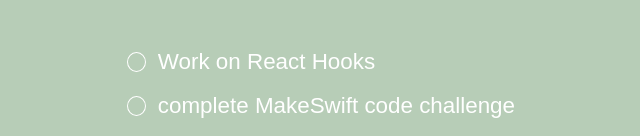
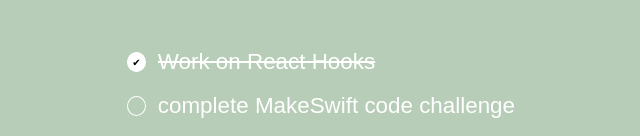
Before and after one commit to atculpepper/react-todo-hooks, a React (Create React App) app: page / in a window 1280 px wide. Both pictures are taken after a click on the element 399 px from the left and 366 px from the top of the page. Shown: the part 304-440 px from the top of the page, without its empty margins (263-903 px from the left). Built offline with nearby package versions, Linux system fonts and the light colour scheme.

Commit message:
added an onClick event to the input form to toggleToDoCompleteAtIndex

```diff
--- a/src/App.js
+++ b/src/App.js
@@ -23,6 +23,20 @@
     if (e.key === "Enter") {
       createToDoAtIndex(e, i);
     }
+    if (e.key === "Backspace" && toDos[i].content === "") {
+      e.preventDefault();
+      return removeTodoAtIndex(i);
+    }
+  }
+
+  function removeTodoAtIndex(i) {
+    if (i === 0 && toDos.length === 1) return;
+    updateToDos((toDos) =>
+      toDos.slice(0, i).concat(toDos.slice(i + 1, toDos.length))
+    );
+    setTimeout(() => {
+      document.forms[0].elements[i - 1].focus();
+    }, 0);
   }
 
   function createToDoAtIndex(e, i) {
@@ -36,6 +50,19 @@
       document.forms[0].elements[i + 1].focus();
     }, 0);
   }
+
+  function updateToDoAtIndex(e, i) {
+    const newToDos = [...toDos];
+    newToDos[i].content = e.target.value;
+    updateToDos(newToDos);
+  }
+
+  function toggleTodoCompleteAtIndex(index) {
+    const temporaryTodos = [...toDos];
+    temporaryTodos[index].isCompleted = !temporaryTodos[index].isCompleted;
+    updateToDos(temporaryTodos);
+  }
+
   return (
     <div className="app">
       <div className="header">
@@ -44,12 +71,20 @@
       <form className="toDo-list">
         <ul>
           {toDos.map((toDos, i) => (
-            <div className="todo">
-              <div className="checkbox" />
+            <div className={`todo ${toDos.isCompleted && "todo-is-completed"}`}>
+              {/* <div className="checkbox" /> */}
+              <div
+                className={"checkbox"}
+                onClick={() => toggleTodoCompleteAtIndex(i)}
+              >
+                {toDos.isCompleted && <span>&#x2714;</span>}
+              </div>
+
               <input
                 type="text"
                 value={toDos.content}
                 onKeyDown={(e) => handleKeyDown(e, i)}
+                onChange={(e) => updateToDoAtIndex(e, i)}
               />
             </div>
           ))}
```
